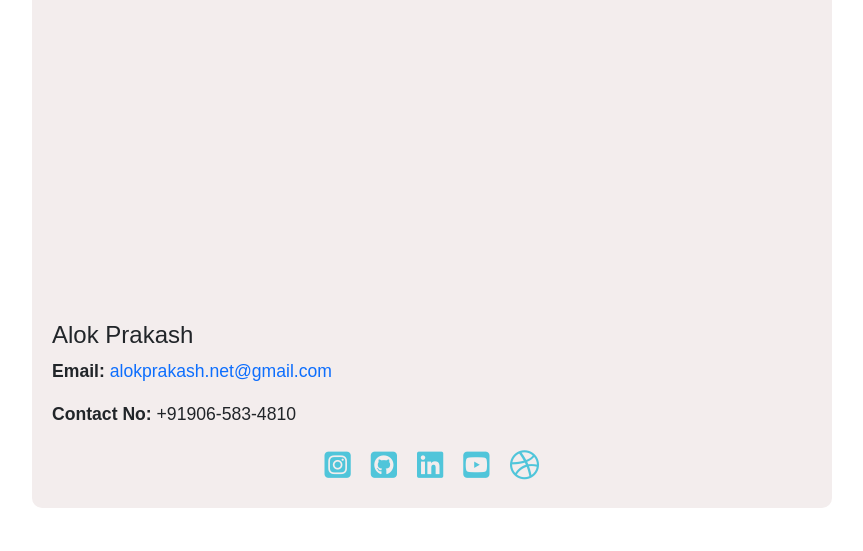
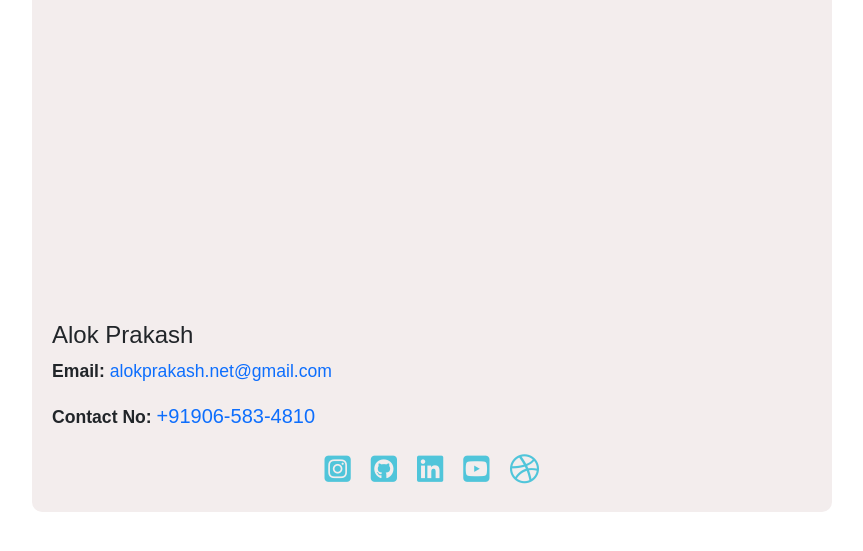
Before and after one commit to alokprakash7766/My-Profile, a plain HTML site: page index.html in a window 1280 px wide. Shown: the part 201-752 px from the top of the page, without its empty margins (208-1071 px from the left). Drawn offline with nearby package versions, Linux system fonts and the light colour scheme.

Commit message:
Update index.html

```diff
--- a/index.html
+++ b/index.html
@@ -151,12 +151,14 @@
             }
           }
           #userContact{
-            font-weight: 400;
+            font-weight: 500;
+            font-size: 20px;
 
           }
           #userContact:hover{
-            font-weight: 500;
+            font-weight: 700;
             color: blue;
+            cursor: pointer;
 
           }
     </style>
@@ -178,7 +180,7 @@
         <div class="profile-info">
             <h3 id="userName">Alok Prakash</h3>
             <p><strong>Email:</strong> <span id="userEmail"><a href="#">alokprakash.net@gmail.com</a></span></p>
-            <p><strong>Contact No:</strong> <span id="userContact">+91906-583-4810</span></p>
+            <p><strong>Contact No:</strong> <a id="userContact" href="#">+91906-583-4810</a></p>
         </div>
 
         <div class="social-icons">
```
